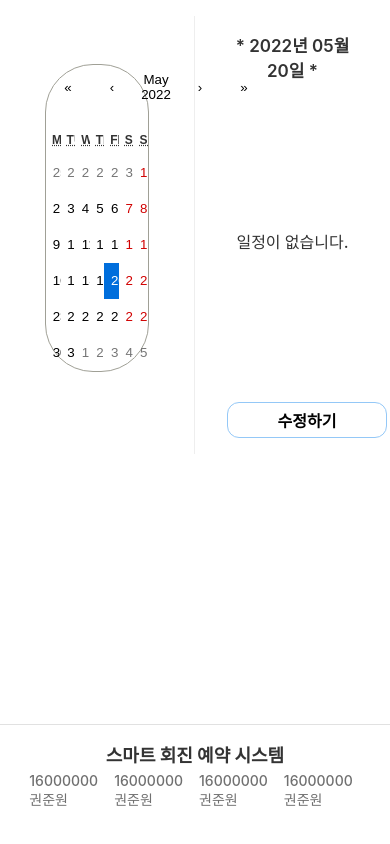
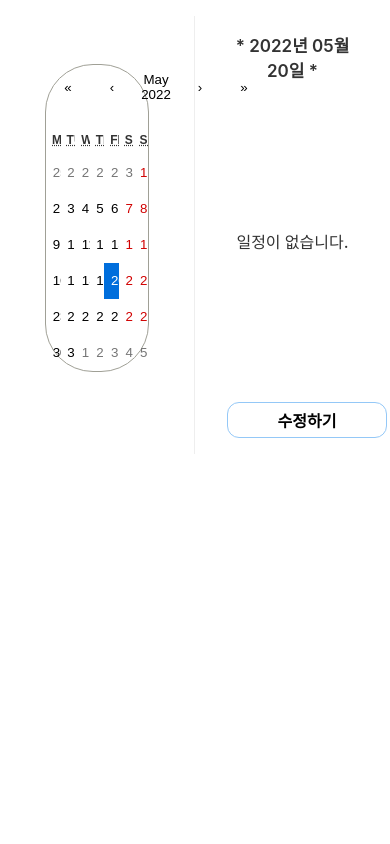
Before and after one commit to docswant/docswant-frontend, a React (Create React App) app: page /doctor/round/1 in a window 390 px wide. Built offline with nearby package versions, Linux system fonts and the light colour scheme.

Commit message:
Fix : 반응형 헤더,푸터 수정

```diff
--- a/src/components/common/Footer.js
+++ b/src/components/common/Footer.js
@@ -12,6 +12,10 @@ const FooterBlock = styled.div`
 
   @media (max-width: 523px) {
     padding: 1rem 0.5rem;
+  }
+
+  @media (max-width: 425px) {
+    display: none;
   }
 
   .FooterWrapper {
@@ -60,20 +64,20 @@ const Footer = () => {
         <div className="FooterInfo">
           <div className="Member">
             <div style={{ paddingLeft: 0 }}>
-              <span>16000000</span>
+              <span>16011012</span>
               <span>권준원</span>
             </div>
             <div>
-              <span>16000000</span>
-              <span>권준원</span>
+              <span>17011480</span>
+              <span>정재욱</span>
             </div>
             <div>
-              <span>16000000</span>
-              <span>권준원</span>
+              <span>19011560</span>
+              <span>김유진</span>
             </div>
             <div style={{ borderRight: 'none' }}>
-              <span>16000000</span>
-              <span>권준원</span>
+              <span>19011513</span>
+              <span>김민</span>
             </div>
           </div>
         </div>
--- a/src/components/common/Header.js
+++ b/src/components/common/Header.js
@@ -10,9 +10,6 @@ const HeaderBlock = styled.div`
   align-items: center;
   justify-content: space-between;
 
-  @media (max-width: 425px) {
-    display: none;
-  }
   .HeaderLeft {
     width: 200px;
     cursor: pointer;
@@ -27,8 +24,8 @@ const HeaderBlock = styled.div`
     font-size: 25px;
     margin-right: 2rem;
 
-    @media (max-width: 476px) {
-      font-size: 20px;
+    @media (max-width: 425px) {
+      display: none;
     }
   }
 `;
```
